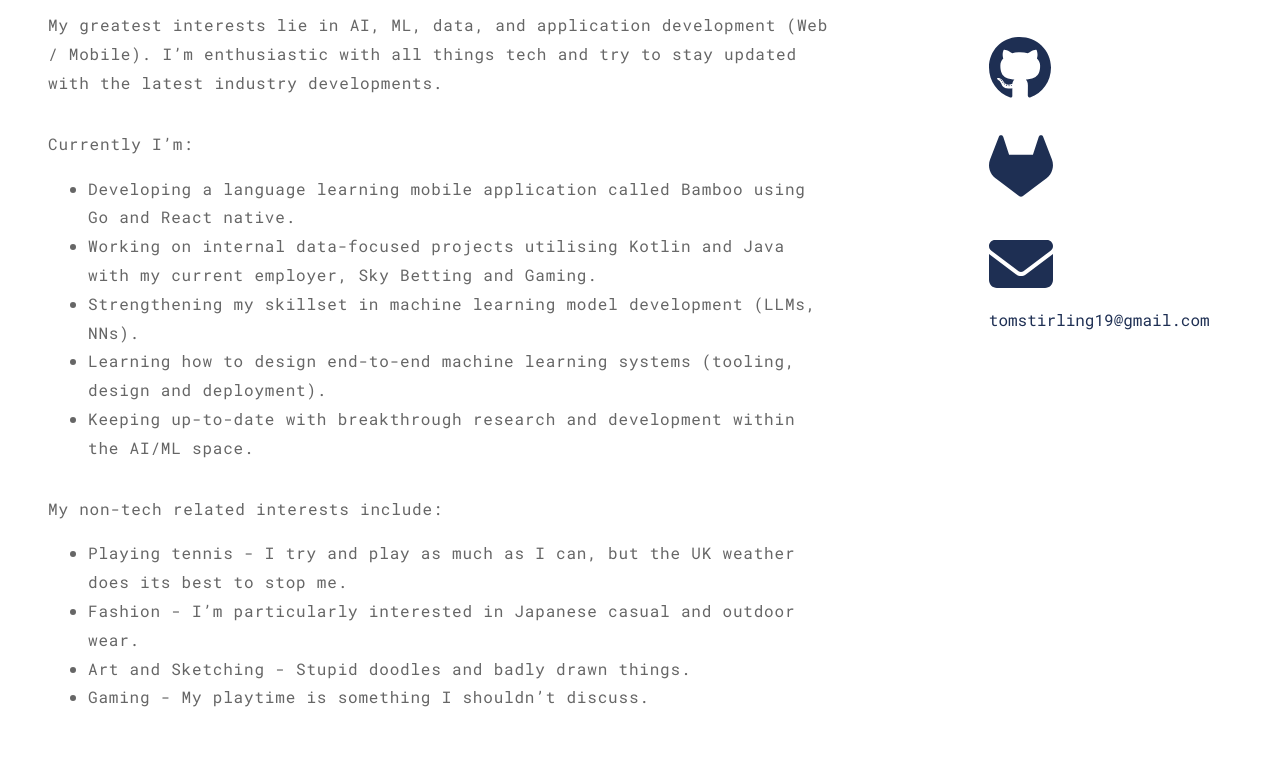
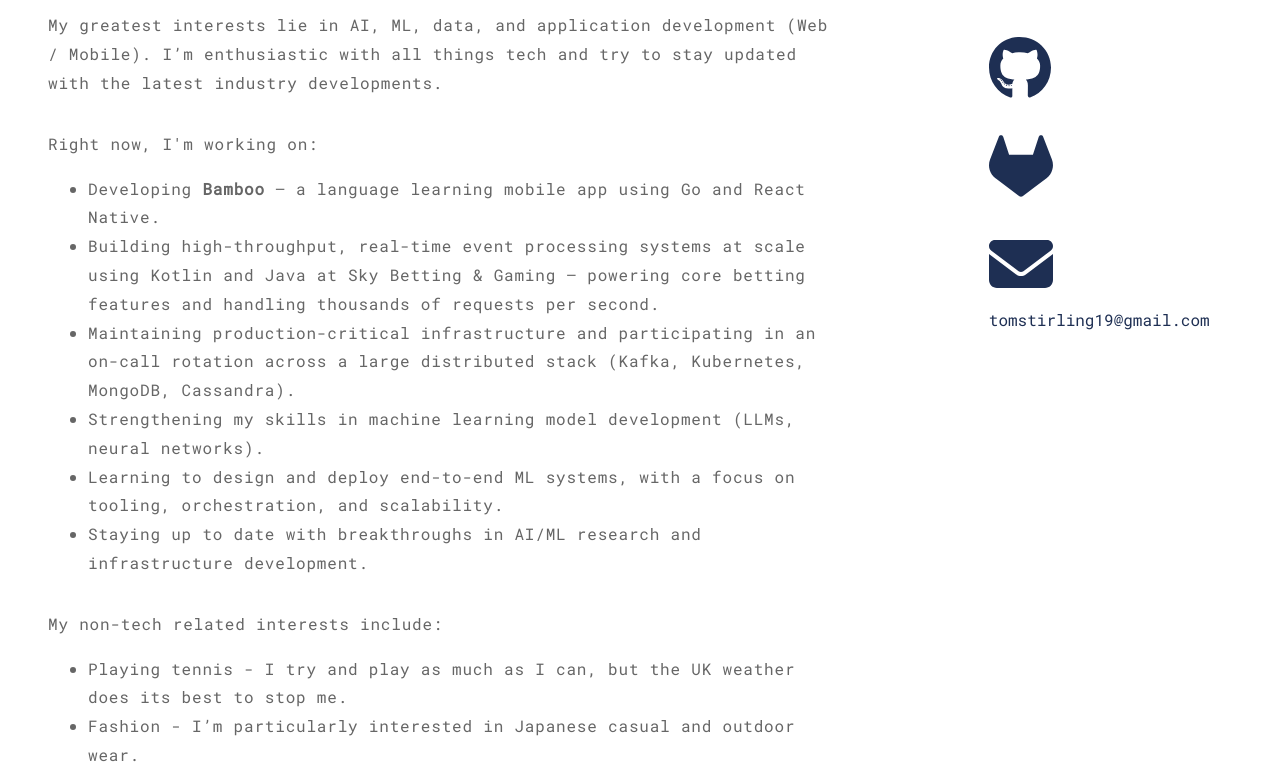
Before and after one commit to tomstirling19/ts-react-next-cv, a Next.js app: page / in a window 1280 px wide. Shown: the part 918-1693 px from the top of the page. Built offline with nearby package versions, Linux system fonts and the light colour scheme.

Commit message:
28 - update cv page content and bio

```diff
--- a/src/components/Bio.tsx
+++ b/src/components/Bio.tsx
@@ -135,26 +135,25 @@ const Bio = () => {
                         I’m enthusiastic with all things tech and try to stay updated with the latest industry developments.
                     </p>
                     <BioTextContent className='primary-text'>
-                        <p>Currently I’m:</p>
+                        <p>Right now, I'm working on:</p>
                         <ul>
                             <li>
-                                Developing a language learning mobile application called Bamboo using Go and React native.
+                                Developing <strong>Bamboo</strong> — a language learning mobile app using Go and React Native.
                             </li>
                             <li>
-                                Working on internal data-focused projects utilising Kotlin and Java
-                                with my current employer, Sky Betting and Gaming.
+                                Building high-throughput, real-time event processing systems at scale using Kotlin and Java at Sky Betting & Gaming — powering core betting features and handling thousands of requests per second.
                             </li>
                             <li>
-                                Strengthening my skillset in machine learning model development
-                                (LLMs, NNs).
+                                Maintaining production-critical infrastructure and participating in an on-call rotation across a large distributed stack (Kafka, Kubernetes, MongoDB, Cassandra).
                             </li>
                             <li>
-                                Learning how to design end-to-end machine learning systems
-                                (tooling, design and deployment).
+                                Strengthening my skills in machine learning model development (LLMs, neural networks).
                             </li>
                             <li>
-                                Keeping up-to-date with breakthrough research and development
-                                within the AI/ML space.
+                                Learning to design and deploy end-to-end ML systems, with a focus on tooling, orchestration, and scalability.
+                            </li>
+                            <li>
+                                Staying up to date with breakthroughs in AI/ML research and infrastructure development.
                             </li>
                         </ul>
                     </BioTextContent>
```
Also changed, not shown: 1 other file (tests, documents, lock files or other folders).
